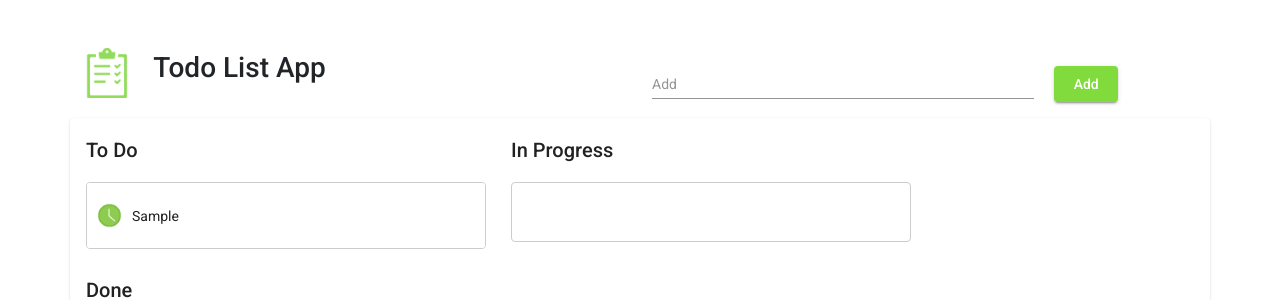
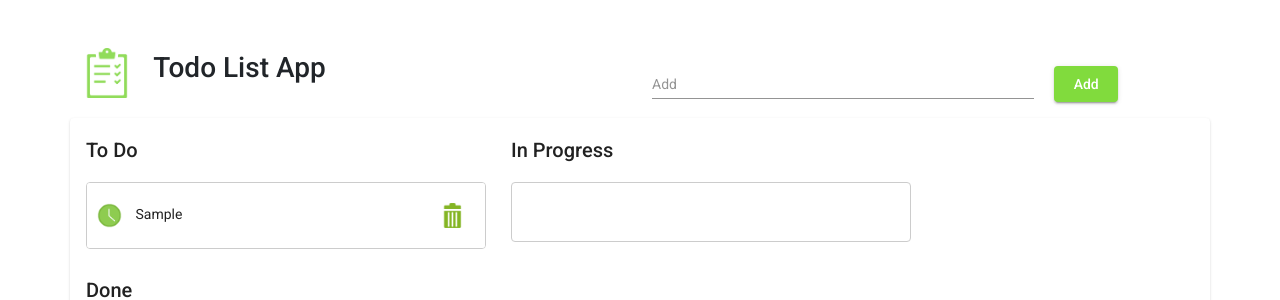
Before and after one commit to merveyyildiz/todoApp, an Angular app: page / in a window 1280 px wide. Both pictures are taken after typing "Sample" into the empty fields and a click on the button "Add". Shown: the top 300 px of the page. Built offline with nearby package versions, Linux system fonts and the light colour scheme.

Commit message:
added delete item

```diff
--- a/src/app/components/home/home.component.html
+++ b/src/app/components/home/home.component.html
@@ -25,8 +25,11 @@
                       class="example-list"
                       (cdkDropListDropped)="drop($event)">
                       <div class="example-box" *ngFor="let item of data['pending']" cdkDrag>
+                        <span>
                           <img src="assets/image/hold.png" alt="hold" class="icon">
                           {{item}}
+                        </span>
+                        <img src="assets/image/trash.png" alt="trash" class="icon" (click)="deleteTodo('pending', item)">
                     </div>
                     </div>
                   </div>
@@ -42,8 +45,11 @@
                       class="example-list"
                       (cdkDropListDropped)="drop($event)">
                       <div class="example-box" *ngFor="let item of data['inprogress']" cdkDrag>
+                        <span>
                           <img src="assets/image/inprogress.png" alt="inprogress"class="icon">
                           {{item}}
+                        </span>
+                        <img src="assets/image/trash.png" alt="trash" class="icon" (click)="deleteTodo('inprogress', item)">
                     </div>
                     </div>
                   </div>
@@ -58,8 +64,11 @@
                       class="example-list"
                       (cdkDropListDropped)="drop($event)">
                       <div class="example-box" *ngFor="let item of data['done']" cdkDrag>
+                        <span>
                           <img src="assets/image/tick.png" alt="tick" class="icon">
                           {{item}}
+                        </span>
+                        <img src="assets/image/trash.png" alt="trash" class="icon" (click)="deleteTodo('done', item)">
                     </div>
                     </div>
                   </div>
--- a/src/app/components/home/home.component.scss
+++ b/src/app/components/home/home.component.scss
@@ -46,7 +46,7 @@
         display: flex;
         flex-direction: row;
         align-items: center;
-        justify-content: start;
+        justify-content: space-between;
         box-sizing: border-box;
         cursor: move;
         background: white;
--- a/src/app/components/home/home.component.ts
+++ b/src/app/components/home/home.component.ts
@@ -57,4 +57,8 @@ export class HomeComponent implements OnInit {
     });
   }
 
+  public deleteTodo(type: string, value: string): void {
+    this.data[type] = this.data[type].filter((item) => { return item != value });
+    localStorage.setItem(type, JSON.stringify(this.data[type]));
+  }
 }
```
Also changed, not shown: src/assets/image/trash.png (added). Lines whose indentation alone changed are shown as unchanged.
